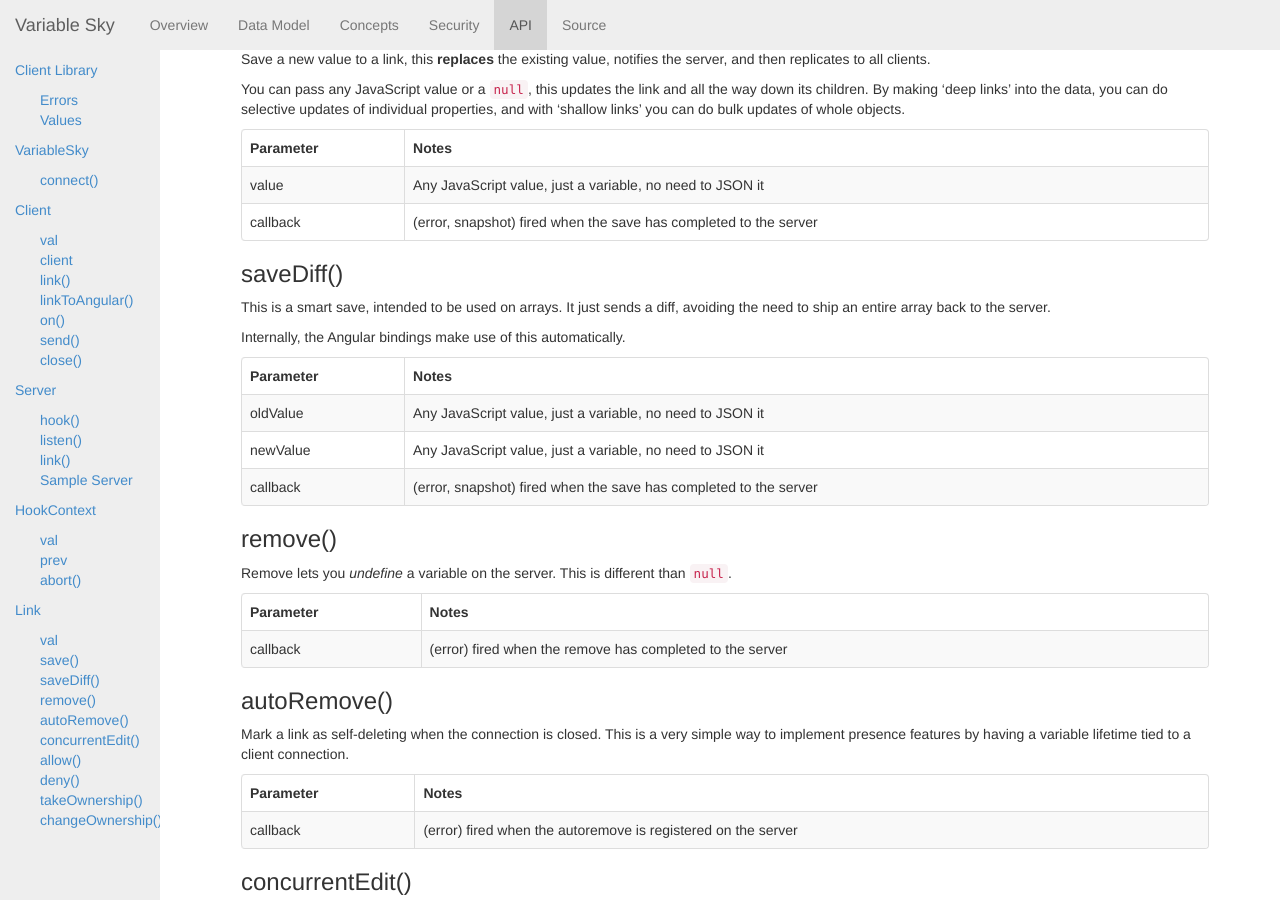
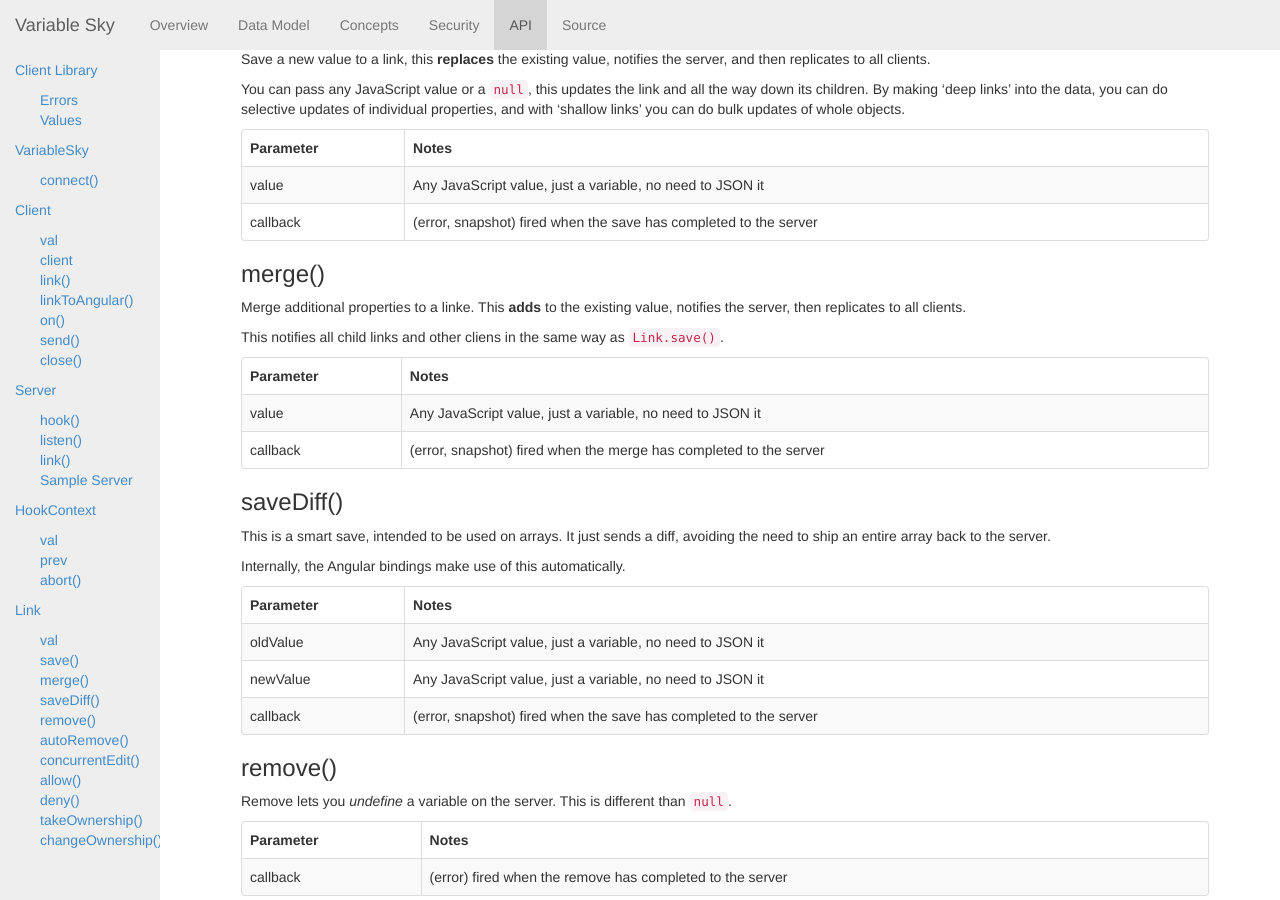
Before and after one commit to wballard/VariableSky, a Jekyll site: the page built from api.markdown, in a window 1280 px wide and 900 px high, scrolled down 6772 px. Built offline with Jekyll 4.4.1, drawn with Linux system fonts in a browser that asks for light colours; Markdown is read by kramdown in place of the engine named in the settings.

Commit message:
merge docs

```diff
--- a/api.markdown
+++ b/api.markdown
@@ -380,6 +380,18 @@
 |value|Any JavaScript value, just a variable, no need to JSON it|
 |callback| (error, snapshot) fired when the save has completed to the server|
 
+### merge()
+Merge additional properties to a linke. This **adds** to the existing
+value, notifies the server, then replicates to all clients.
+
+This notifies all child links and other cliens in the same way as
+`Link.save()`.
+
+|Parameter|Notes|
+|---------|-----|
+|value|Any JavaScript value, just a variable, no need to JSON it|
+|callback| (error, snapshot) fired when the merge has completed to the server|
+
 ### saveDiff()
 This is a smart save, intended to be used on arrays. It just sends a
 diff, avoiding the need to ship an entire array back to the server.
```
